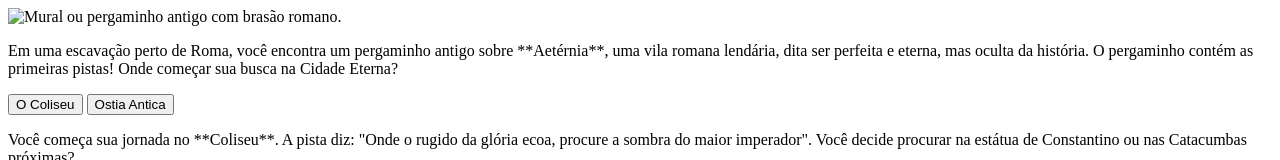
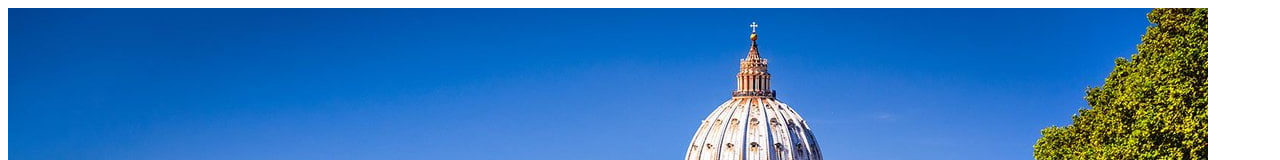
Before and after one commit to biancaBearb3rry/aaventurasdbiancaa, a plain HTML site: page index.html in a window 1280 px wide. Shown: the top 160 px of the page. Drawn offline with Linux system fonts and the light colour scheme; a web font is replaced by a local one.

Commit message:
Update index.html

```diff
--- a/index.html
+++ b/index.html
@@ -12,7 +12,7 @@
 <body>
     <main>
         <div class="passo ativo" id="passo-0">
-            <img src="img/cenario-passo0-roma.png" alt="Mural ou pergaminho antigo com brasão romano.">
+            <img src="roma-capital-da-italia.jpg" alt="Mural ou pergaminho antigo com brasão romano.">
             <p>Em uma escavação perto de Roma, você encontra um pergaminho antigo sobre **Aetérnia**, uma vila romana lendária, dita ser perfeita e eterna, mas oculta da história. O pergaminho contém as primeiras pistas! Onde começar sua busca na Cidade Eterna?</p>
             <button class="btn-proximo" data-proximo="1">O Coliseu</button>
             <button class="btn-proximo" data-proximo="2">Ostia Antica</button>
```
